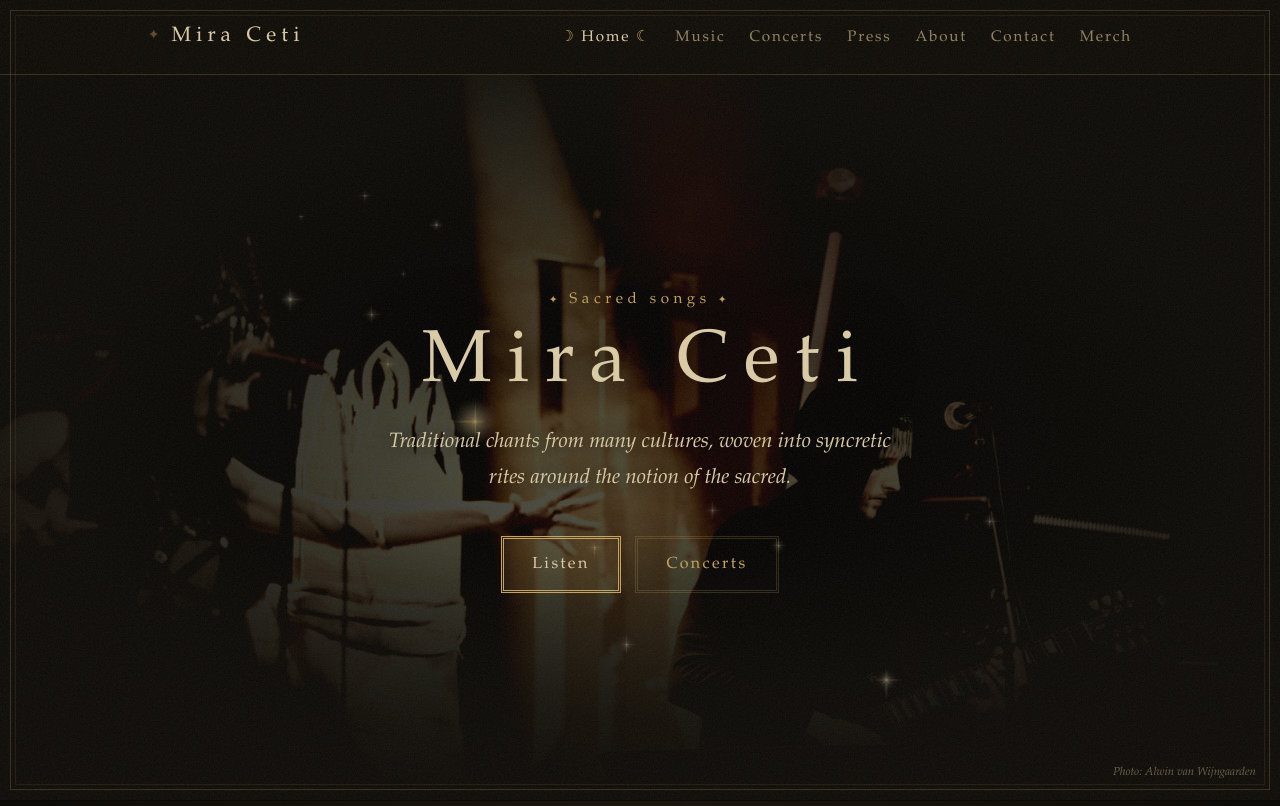
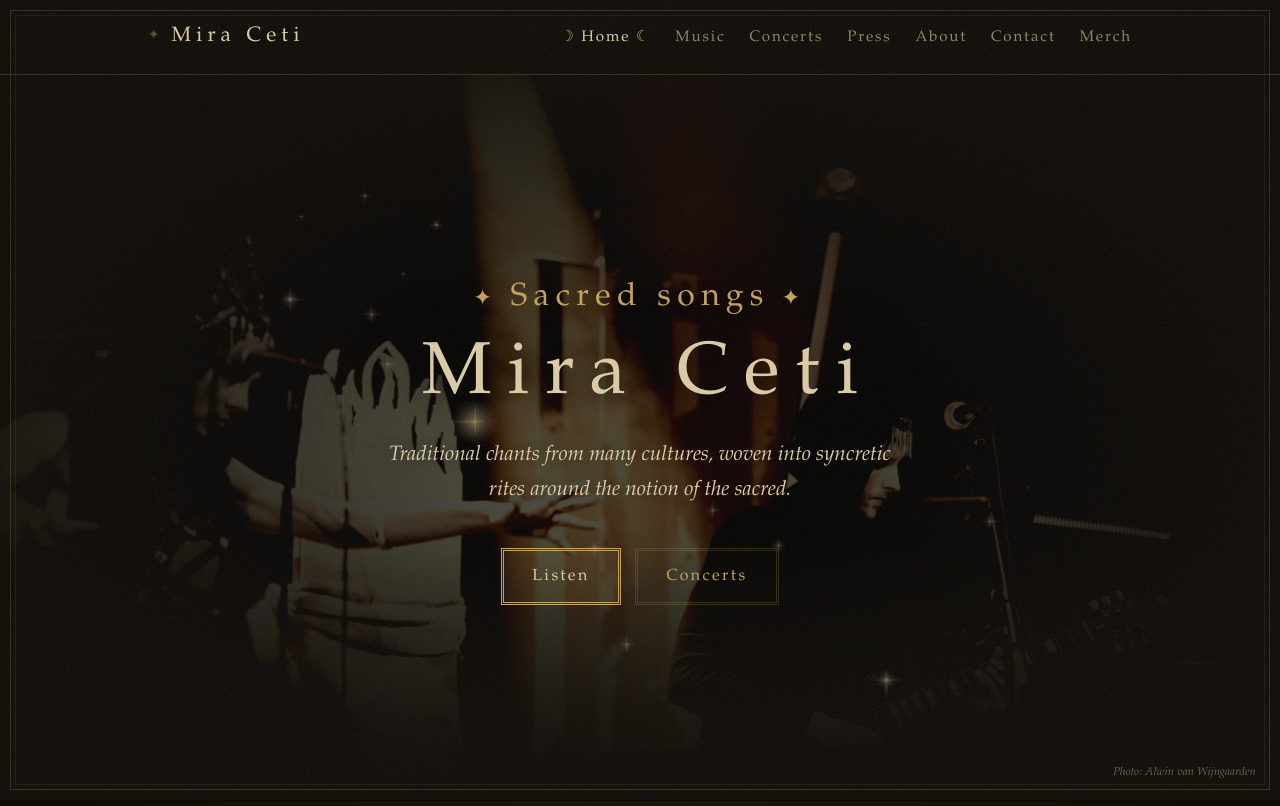
Before and after one commit to nlhm14/miracetimusic, a plain HTML site: page index.html in a window 1280 px wide. Shown: the top 806 px of the page. Drawn offline with Linux system fonts and the light colour scheme; a web font is replaced by a local one.

Commit message:
update style

```diff
--- a/css/style.css
+++ b/css/style.css
@@ -326,7 +326,7 @@ p + p { margin-top: 1em; }
   color: var(--accent);
   margin-top: 18px;
 }
-.page-header p { color: var(--muted); margin-top: 14px; font-style: italic; }
+.page-header p { color: var(--muted); margin-top: 14px; font-style: italic; font-size: 1.5rem; }
 
 /* ---------- Sections ---------- */
 
@@ -340,8 +340,8 @@ p + p { margin-top: 1em; }
 .eyebrow {
   display: inline-block;
   font-family: var(--font-label);
-  font-size: 0.95rem;
-  letter-spacing: 0.3em;
+  font-size: 2rem;
+  letter-spacing: 0.2em;
   color: var(--rubric);
   margin-bottom: 10px;
 }
```
